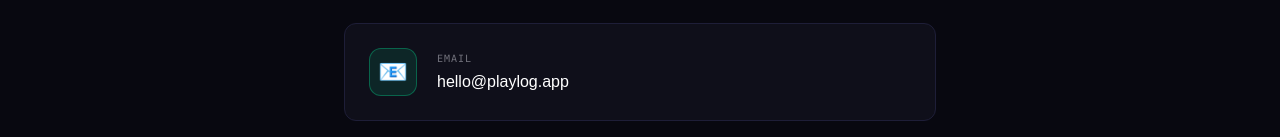
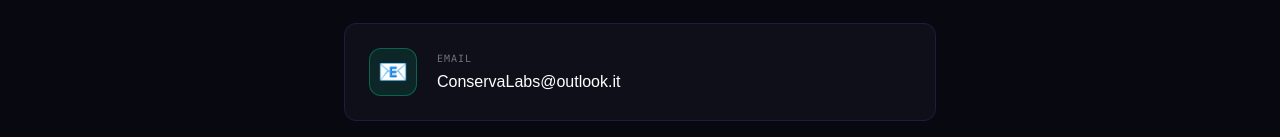
Before and after one commit to Gialae/playlog, a Next.js app: page /contatti in a window 1280 px wide. Shown: the part 453-590 px from the top of the page. Built offline with nearby package versions, Linux system fonts and the light colour scheme; no server answers; the database is empty.

Commit message:
repet2.0

```diff
--- a/app/contatti/page.js
+++ b/app/contatti/page.js
@@ -21,7 +21,7 @@ export default function Contatti() {
             </div>
             <div>
               <div className="font-mono text-[10px] uppercase tracking-widest text-zinc-500 mb-1">Email</div>
-              <div className="font-medium group-hover:text-[#00f5a0] transition-colors">hello@playlog.app</div>
+              <div className="font-medium group-hover:text-[#00f5a0] transition-colors">ConservaLabs@outlook.it</div>
             </div>
           </a>
 
--- a/app/layout.js
+++ b/app/layout.js
@@ -15,7 +15,10 @@ const geistMono = Geist_Mono({
 export const metadata = {
   title: "PLAYLOG",
   description: "Il tuo diario di gioco personale",
-};
+  icons: {
+    icon: '/favicon.svg',
+  },
+}
 
 export default function RootLayout({ children }) {
   return (
```
